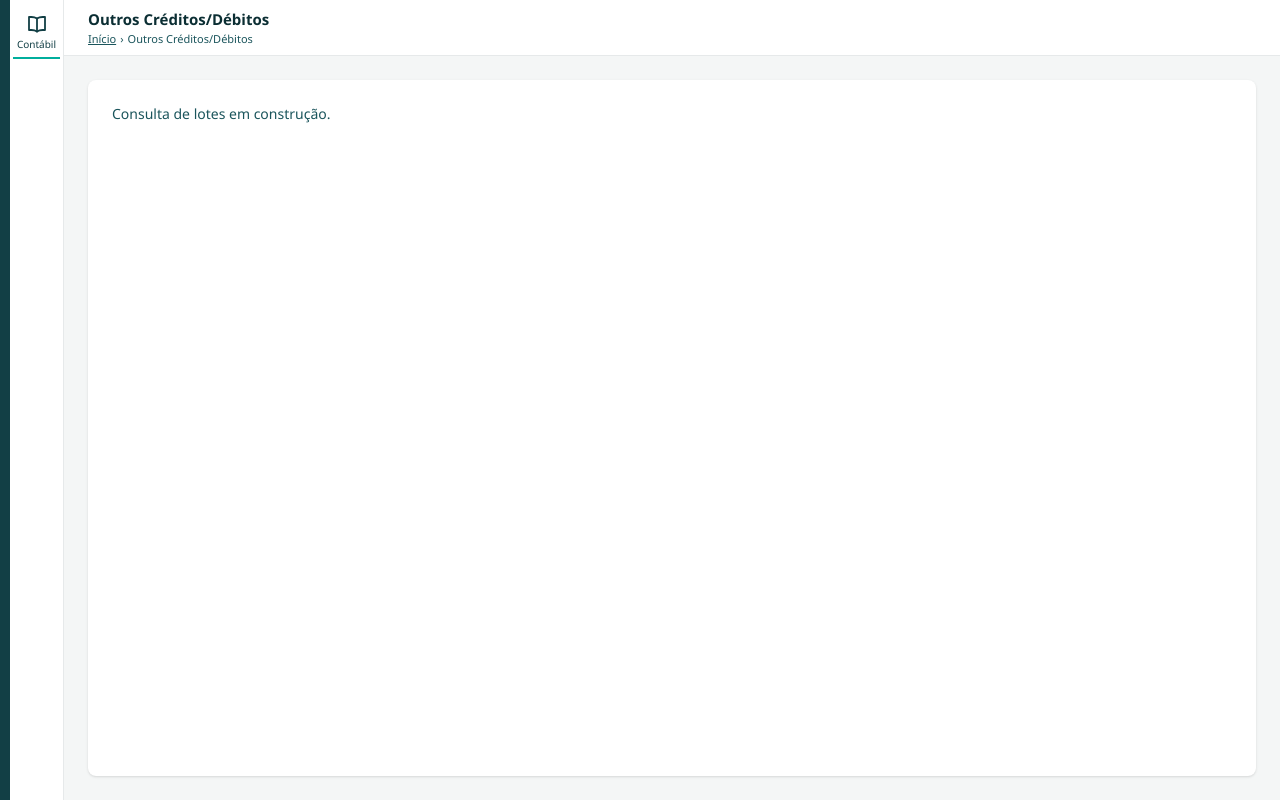
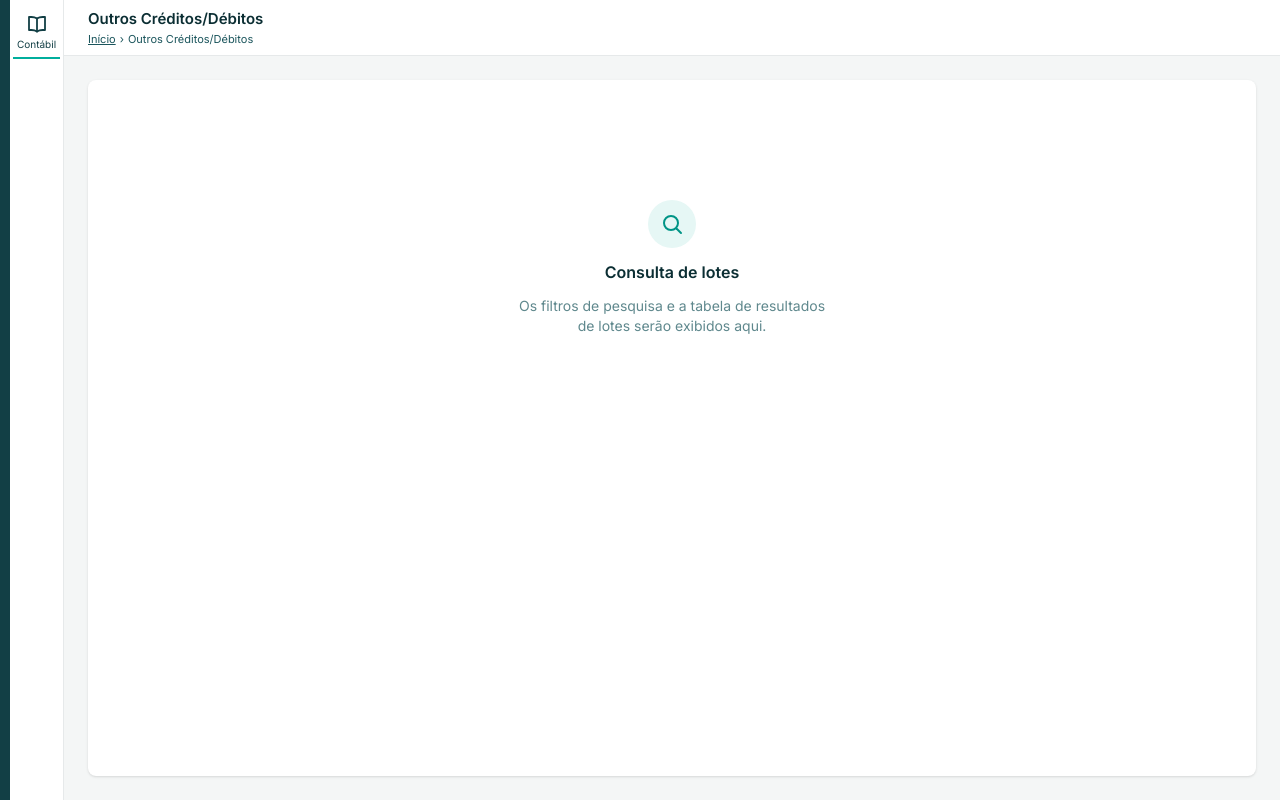
Before and after one commit to zrodrigolimaz/contabil-web, an Angular app: page / in a window 1280 px wide. Built offline with nearby package versions, Linux system fonts and the light colour scheme.

Commit message:
style: adota a fonte Inter e melhora o estado vazio da consulta
Carrega a Inter via Google Fonts como família única da aplicação e troca
o texto solto do placeholder por um estado vazio com ícone e orientação.

```diff
--- a/src/app/features/outros-creditos-debitos/consulta-lotes/consulta-lotes.ts
+++ b/src/app/features/outros-creditos-debitos/consulta-lotes/consulta-lotes.ts
@@ -3,6 +3,28 @@ import { ChangeDetectionStrategy, Component } from '@angular/core';
 @Component({
   selector: 'app-consulta-lotes',
   changeDetection: ChangeDetectionStrategy.OnPush,
-  template: `<p class="text-sm text-petrol-700">Consulta de lotes em construção.</p>`,
+  template: `
+    <div class="flex flex-col items-center gap-3 py-24 text-center">
+      <div class="grid size-12 place-items-center rounded-full bg-primary-50 text-primary-600">
+        <svg
+          viewBox="0 0 24 24"
+          fill="none"
+          stroke="currentColor"
+          stroke-width="2"
+          stroke-linecap="round"
+          stroke-linejoin="round"
+          class="size-6"
+          aria-hidden="true"
+        >
+          <circle cx="11" cy="11" r="7" />
+          <path d="m21 21-4.3-4.3" />
+        </svg>
+      </div>
+      <h2 class="text-base font-semibold text-petrol-900">Consulta de lotes</h2>
+      <p class="max-w-xs text-sm text-petrol-700/70">
+        Os filtros de pesquisa e a tabela de resultados de lotes serão exibidos aqui.
+      </p>
+    </div>
+  `,
 })
 export class ConsultaLotes {}
--- a/src/index.html
+++ b/src/index.html
@@ -6,6 +6,9 @@
   <base href="/">
   <meta name="viewport" content="width=device-width, initial-scale=1">
   <link rel="icon" type="image/x-icon" href="favicon.ico">
+  <link rel="preconnect" href="https://fonts.googleapis.com">
+  <link rel="preconnect" href="https://fonts.gstatic.com" crossorigin>
+  <link href="https://fonts.googleapis.com/css2?family=Inter:wght@400;500;600;700&display=swap" rel="stylesheet">
 </head>
 <body>
   <app-root></app-root>
--- a/src/styles.css
+++ b/src/styles.css
@@ -22,7 +22,7 @@
   --color-surface: #f4f6f6;
   --color-danger: #c0392b;
 
-  --font-sans: "Segoe UI", system-ui, -apple-system, Roboto, sans-serif;
+  --font-sans: "Inter", "Segoe UI", system-ui, -apple-system, Roboto, sans-serif;
 }
 
 body {
```
